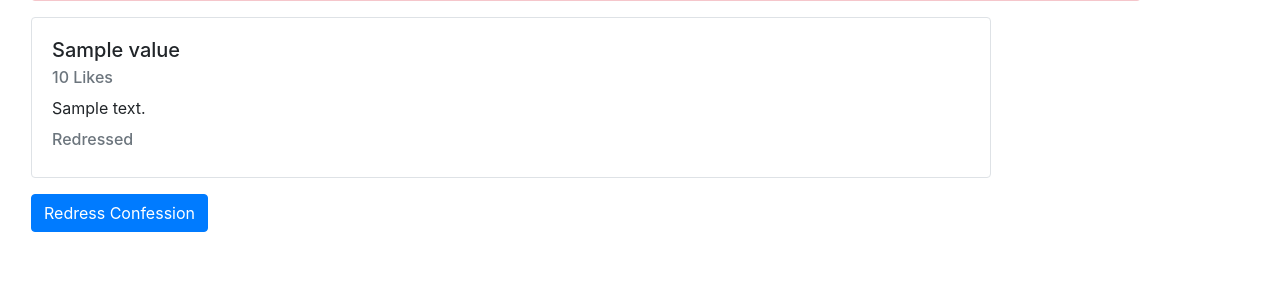
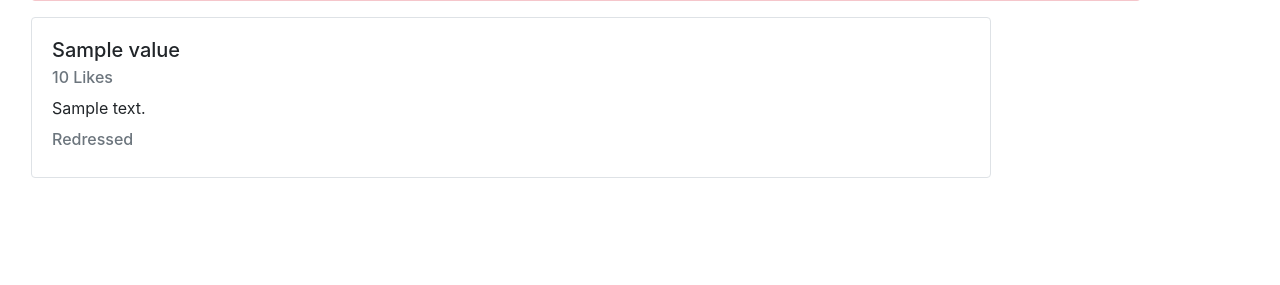
Before and after one commit to mitchellkok/CE4010, a Flask app: template templates/redress.html in a window 1280 px wide. Shown: the part 515-800 px from the top of the page. Run offline with Flask 2, Linux system fonts and the light colour scheme; the template is opened without the code that fills it: most values are stand-ins (such as "Sample title", 1, 10 or a date in 2020); parts of the project's set-up code (start-up, migrations or seed data) failed here and were passed over; some libraries are stand-ins or nearby versions.

Commit message:
removed extra button

```diff
--- a/templates/redress.html
+++ b/templates/redress.html
@@ -43,7 +43,6 @@
         </div>
     </div>
     {% endfor %}
-    <a class="btn btn-primary" href="/redress/{{username}}" role="button">Redress Confession</a>
 </div>
 
 {% endblock %}
```
